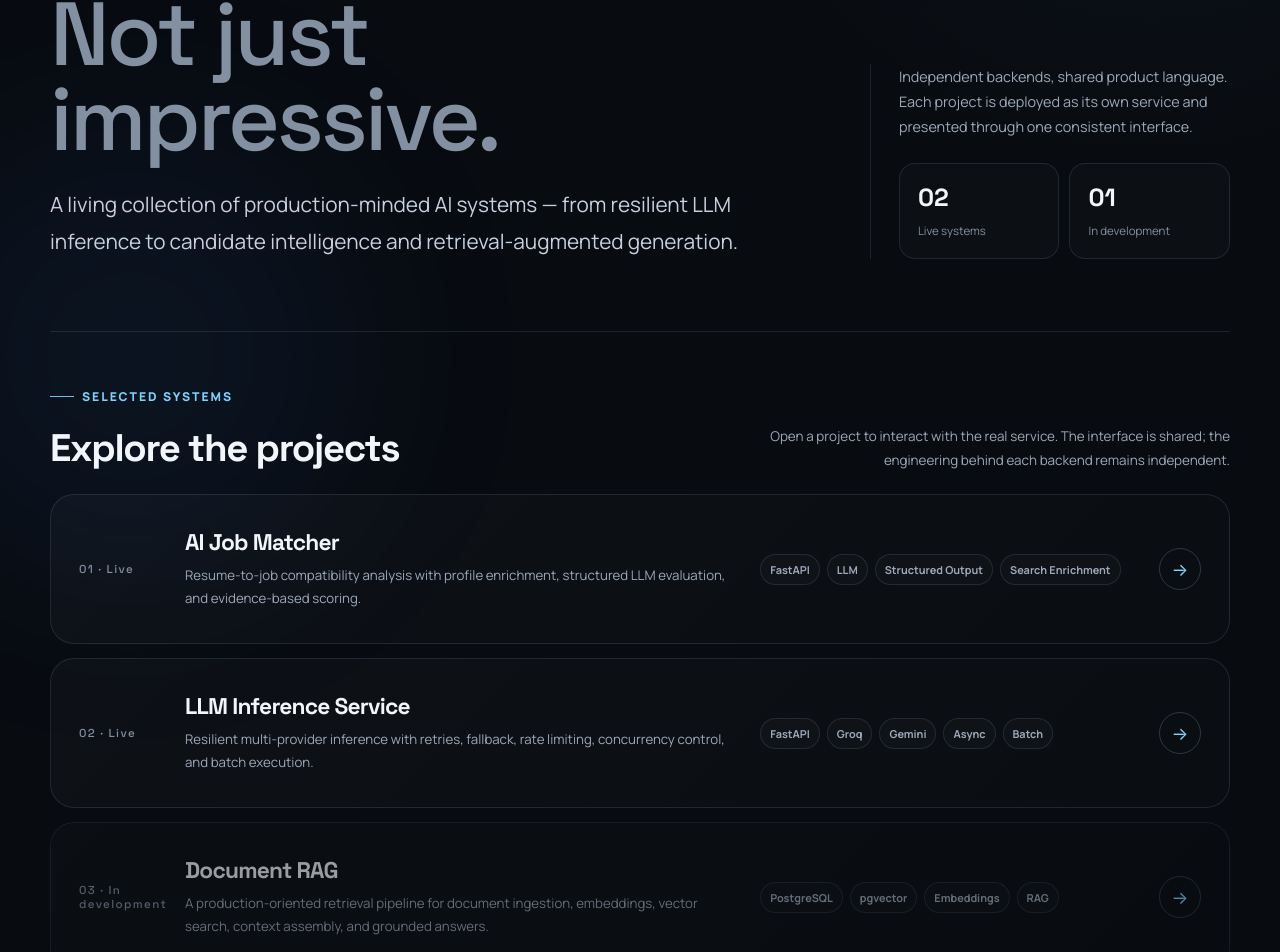
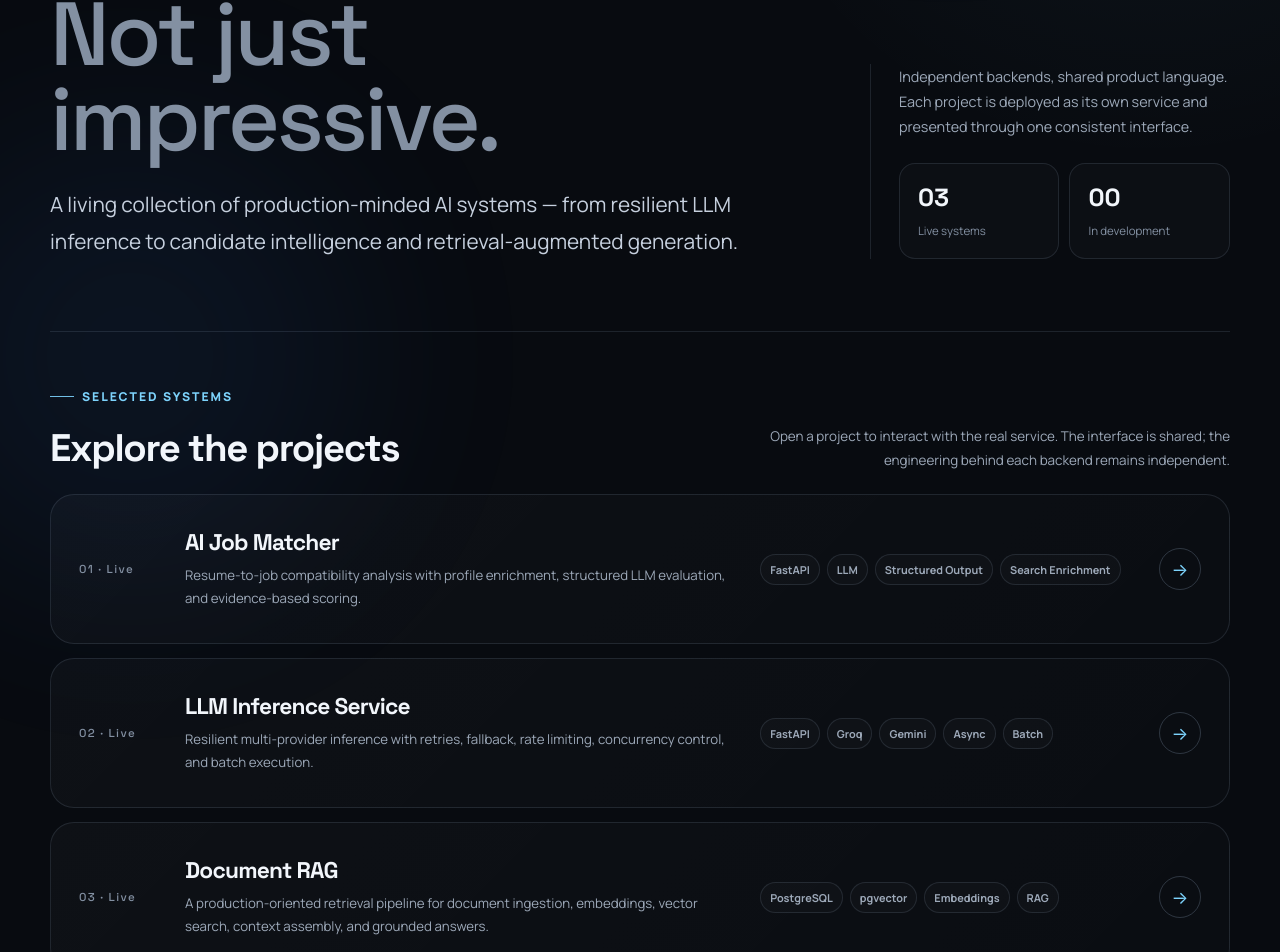
Before and after one commit to tmemelli/projects-frontend, a React (Vite) app: page / in a window 1280 px wide. Shown: the part 434-1386 px from the top of the page. Built offline with nearby package versions, Linux system fonts and the light colour scheme; no server answers.

Commit message:
fix: mark document RAG as live

```diff
--- a/src/pages/DocumentRagPage.jsx
+++ b/src/pages/DocumentRagPage.jsx
@@ -158,7 +158,16 @@ function AuthScreen({ onAuthenticated }) {
 
   return (
     <div className="rag-auth-page">
-      <Link className="back-link rag-auth-back" to="/">← All projects</Link>
+      <div className="rag-auth-topline">
+        <Link className="back-link rag-auth-back" to="/">
+          ← All projects
+        </Link>
+
+        <span className="status-badge status-badge--live">
+          <span className="status-dot" />
+          Live
+        </span>
+      </div>
 
       <div className="rag-auth-layout">
         <section className="rag-auth-intro">
@@ -1121,7 +1130,7 @@ function Workspace({ user, onSignOut }) {
               <span className="rag-section-kicker">Document RAG · Workspace</span>
               <h1>Knowledge workspace</h1>
             </div>
-            <span className="rag-workspace-live"><span className="rag-live-dot" /> Authenticated</span>
+            <span className="rag-workspace-live"><span className="rag-live-dot" /> Live · Authenticated</span>
           </div>
         </div>
 
--- a/src/pages/HomePage.jsx
+++ b/src/pages/HomePage.jsx
@@ -23,9 +23,19 @@ const projects = [
     description: "A production-oriented retrieval pipeline for document ingestion, embeddings, vector search, context assembly, and grounded answers.",
     tech: ["PostgreSQL", "pgvector", "Embeddings", "RAG"],
     to: "/document-rag",
-    status: "In development",
+    status: "Live",
   },
 ];
+
+const liveProjectCount = projects.filter(
+  (project) => project.status === "Live",
+).length;
+
+const developmentProjectCount = projects.length - liveProjectCount;
+
+function formatProjectCount(value) {
+  return String(value).padStart(2, "0");
+}
 
 export default function HomePage() {
   return (
@@ -50,8 +60,15 @@ export default function HomePage() {
               service and presented through one consistent interface.
             </p>
             <div className="hero-metrics">
-              <div className="hero-metric"><strong>02</strong><span>Live systems</span></div>
-              <div className="hero-metric"><strong>01</strong><span>In development</span></div>
+              <div className="hero-metric">
+                <strong>{formatProjectCount(liveProjectCount)}</strong>
+                <span>Live systems</span>
+              </div>
+
+              <div className="hero-metric">
+                <strong>{formatProjectCount(developmentProjectCount)}</strong>
+                <span>In development</span>
+              </div>
             </div>
           </aside>
         </div>
--- a/src/styles/document-rag.css
+++ b/src/styles/document-rag.css
@@ -24,9 +24,17 @@
   margin: 0 auto;
 }
 
+.rag-auth-topline {
+  display: flex;
+  align-items: center;
+  justify-content: space-between;
+  gap: 16px;
+  margin-bottom: 42px;
+}
+
 .rag-auth-back {
   display: inline-flex;
-  margin-bottom: 42px;
+  margin-bottom: 0;
 }
 
 .rag-auth-layout {
@@ -1799,7 +1807,7 @@
 }
 
 @media (max-width: 620px) {
-  .rag-auth-back {
+  .rag-auth-topline {
     margin-bottom: 28px;
   }
 
```
